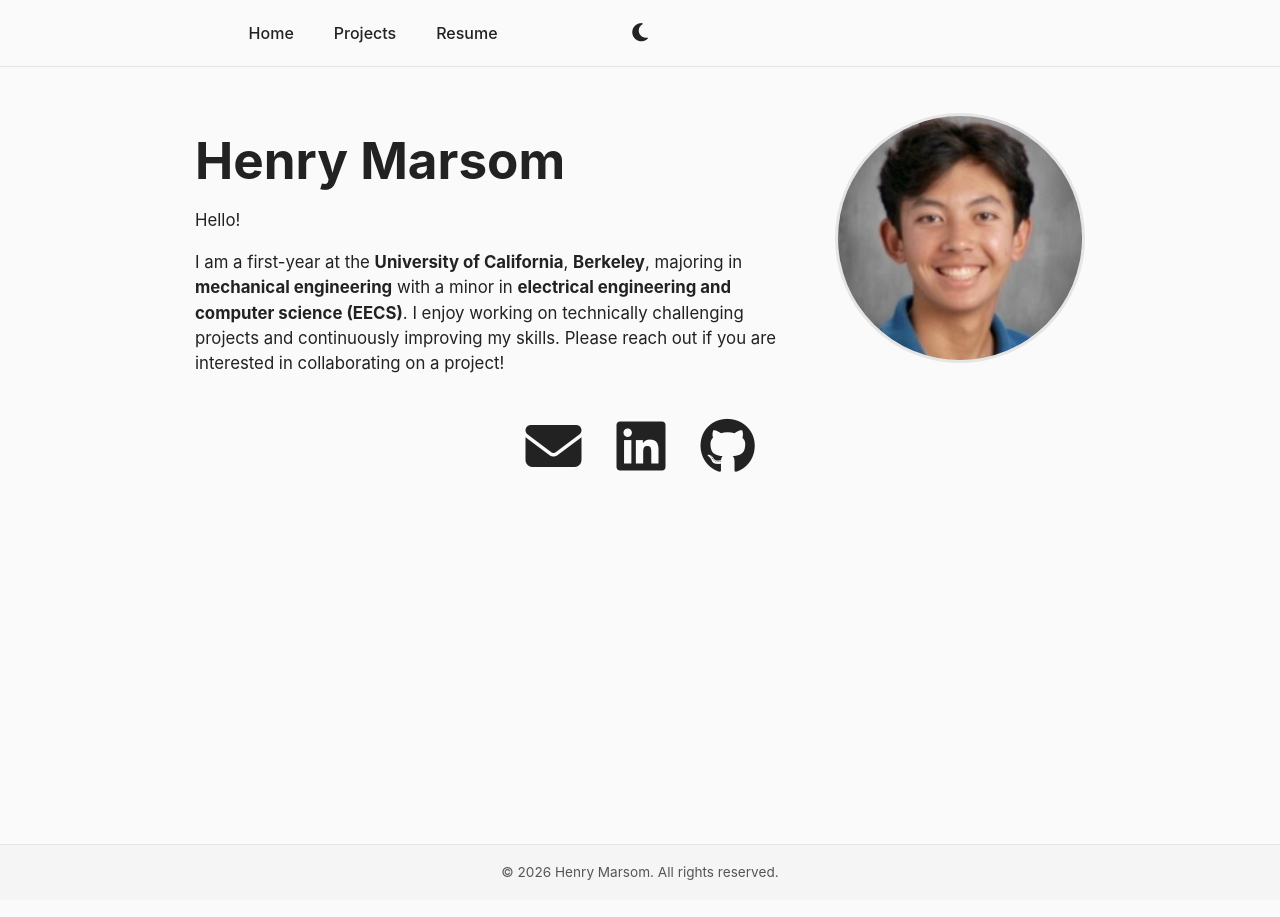
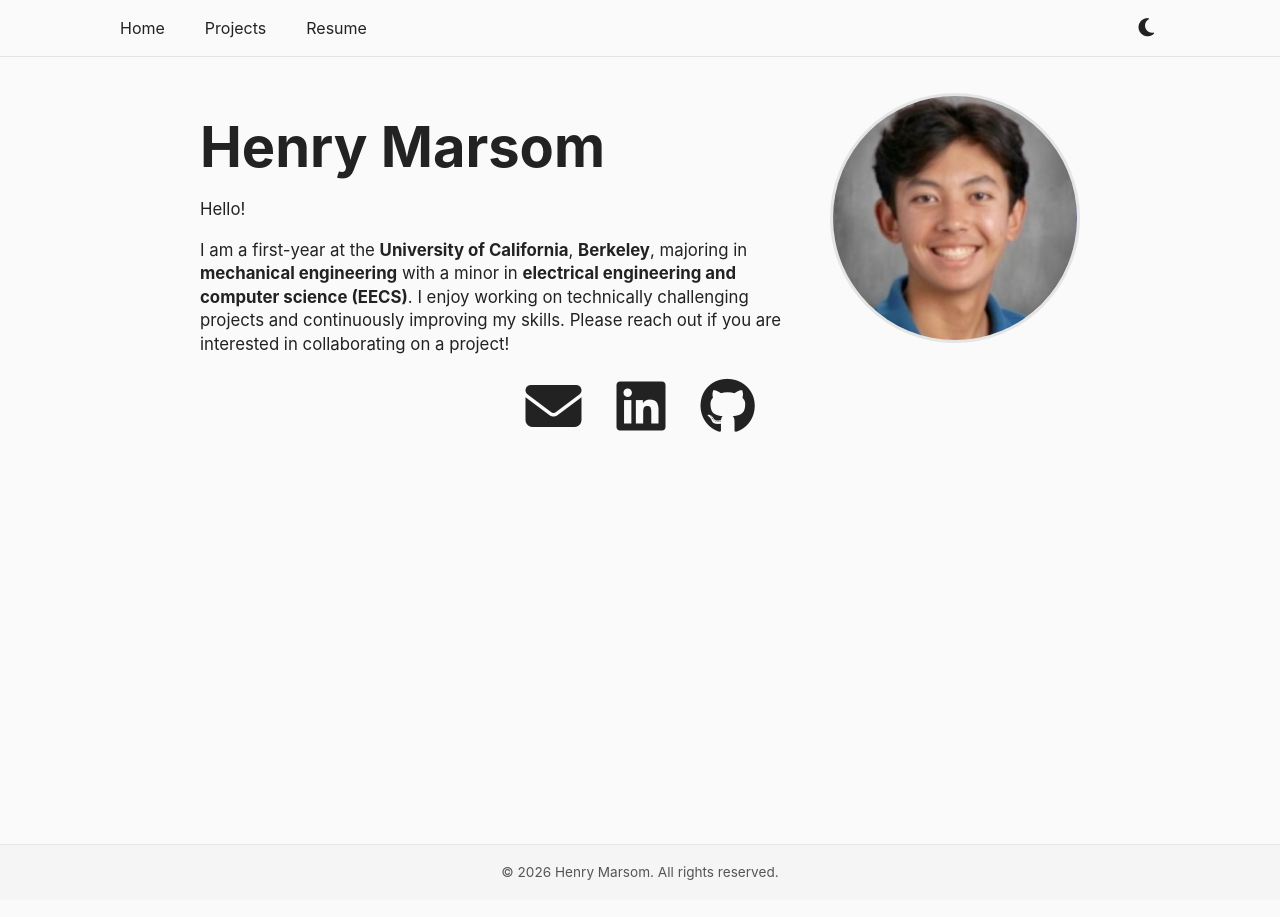
Before and after one commit to henrymarsom/henrymarsom.github.io, a Jekyll site: the page built from index.md, in a window 1280 px wide. Built offline with Jekyll 4.4.1, drawn with Linux system fonts in a browser that asks for light colours.

Commit message:
Update style.css

```diff
--- a/assets/style.css
+++ b/assets/style.css
@@ -7,23 +7,23 @@
   --text: #222;
   --muted: #555;
   --border: #e5e5e5;
-  --card: #ffffff;
-  --footer: #f5f5f5;
+  --card-bg: #ffffff;
+  --footer-bg: #f5f5f5;
   --link: #0077cc;
 }
 
 body.dark {
   --bg: #121212;
   --text: #eaeaea;
-  --muted: #bbb;
+  --muted: #bbbbbb;
   --border: #333;
-  --card: #1e1e1e;
-  --footer: #181818;
+  --card-bg: #1e1e1e;
+  --footer-bg: #181818;
   --link: #4da3ff;
 }
 
 /* ======================================================
-   GLOBAL
+   GLOBAL RESET
 ====================================================== */
 
 * {
@@ -44,7 +44,7 @@ html, body {
 
 .page-content {
   min-height: calc(100vh - 50px);
-  padding-bottom: 60px;
+  padding-bottom: 60px; /* room for footer */
 }
 
 /* ======================================================
@@ -59,24 +59,9 @@ html, body {
   max-width: 1100px;
   margin: auto;
   padding: 15px 30px;
-
-  display: grid;
-  grid-template-columns: 1fr auto 1fr;
+  display: flex;
   align-items: center;
-}
-
-.nav-left {
-  justify-self: start;
-}
-
-.nav-center {
-  justify-self: center;
-  display: flex;
-  gap: 40px;
-}
-
-.nav-right {
-  justify-self: end;
+  justify-content: space-between;
 }
 
 .site-name {
@@ -86,10 +71,14 @@ html, body {
   color: inherit;
 }
 
+.nav-center {
+  display: flex;
+  gap: 40px;
+}
+
 .nav-center a {
   text-decoration: none;
   color: inherit;
-  font-weight: 500;
   position: relative;
 }
 
@@ -114,16 +103,6 @@ html, body {
   border: none;
   cursor: pointer;
   color: inherit;
-  padding: 6px;
-  border-radius: 6px;
-}
-
-#theme-toggle:hover {
-  background: rgba(0,0,0,0.05);
-}
-
-body.dark #theme-toggle:hover {
-  background: rgba(255,255,255,0.08);
 }
 
 /* ======================================================
@@ -131,14 +110,15 @@ body.dark #theme-toggle:hover {
 ====================================================== */
 
 .home-container {
-  max-width: 1100px;
+  max-width: 2100px;
   margin: auto;
-  padding: 20px;
+  padding: 10px 20px;
 }
 
 .hero {
   display: flex;
-  gap: 40px;
+  flex-wrap: wrap;
+  gap: 30px;
   align-items: center;
   justify-content: center;
 }
@@ -148,18 +128,18 @@ body.dark #theme-toggle:hover {
 }
 
 .hero-text h1 {
-  font-size: 3.2rem;
+  font-size: 3.5rem;
   margin-bottom: 10px;
 }
 
 .subtitle {
+  color: var(--muted);
   font-size: 1.2rem;
-  color: var(--muted);
 }
 
 .bio {
   font-size: 1.05rem;
-  line-height: 1.5;
+  line-height: 1.4;
 }
 
 .hero-image img {
@@ -175,7 +155,6 @@ body.dark #theme-toggle:hover {
 ====================================================== */
 
 .contact {
-  margin-top: 20px;
   display: flex;
   gap: 35px;
   justify-content: center;
@@ -193,17 +172,92 @@ body.dark #theme-toggle:hover {
 }
 
 /* ======================================================
-   FOOTER
+   PROJECTS
+====================================================== */
+
+.projects-container {
+  max-width: 1100px;
+  margin: auto;
+  padding: 40px 20px;
+}
+
+.projects-intro {
+  max-width: 700px;
+  color: var(--muted);
+}
+
+.projects-grid {
+  display: grid;
+  grid-template-columns: repeat(auto-fit, minmax(300px, 1fr));
+  gap: 30px;
+}
+
+.project-card {
+  background: var(--card-bg);
+  border-radius: 8px;
+  overflow: hidden;
+  box-shadow: 0 6px 16px rgba(0,0,0,0.08);
+  transition: transform 0.2s ease;
+}
+
+.project-card:hover {
+  transform: translateY(-4px);
+}
+
+.project-content {
+  padding: 20px;
+}
+
+.project-tools {
+  color: var(--link);
+  font-size: 0.85rem;
+  font-weight: 600;
+}
+
+/* ======================================================
+   RESUME
+====================================================== */
+
+.resume-container {
+  display: flex;
+  justify-content: center;
+  padding: 20px;
+}
+
+.resume-header {
+  display: flex;
+  justify-content: space-between;
+  width: 700px;
+  align-items: center;
+}
+
+.resume-title {
+  font-size: 2.5rem;
+}
+
+.resume-img {
+  width: 700px;
+  max-width: 100%;
+  display: block;
+  margin: auto;
+  background: #fff;
+  padding: 10px;
+  border-radius: 6px;
+  box-shadow: 0 6px 14px rgba(0,0,0,0.2);
+}
+
+/* ======================================================
+   FOOTER (STICKY & THEMABLE)
 ====================================================== */
 
 .site-footer {
   position: fixed;
   bottom: 0;
   width: 100%;
+  text-align: center;
   padding: 6px 0;
   font-size: 0.85rem;
-  text-align: center;
-  background: var(--footer);
+  background: var(--footer-bg);
   color: var(--muted);
   border-top: 1px solid var(--border);
 }
@@ -213,19 +267,25 @@ body.dark #theme-toggle:hover {
 ====================================================== */
 
 @media (max-width: 768px) {
+  .hero {
+    flex-direction: column;
+    text-align: center;
+  }
+
   .nav {
-    grid-template-columns: auto 1fr auto;
-    row-gap: 10px;
+    flex-wrap: wrap;
   }
 
   .nav-center {
-    grid-column: 1 / -1;
+    width: 100%;
     justify-content: center;
+    margin-top: 10px;
   }
 
-  .hero {
+  .resume-header {
     flex-direction: column;
-    text-align: center;
+    gap: 10px;
+    width: 90%;
   }
 
   .hero-text h1 {
```
